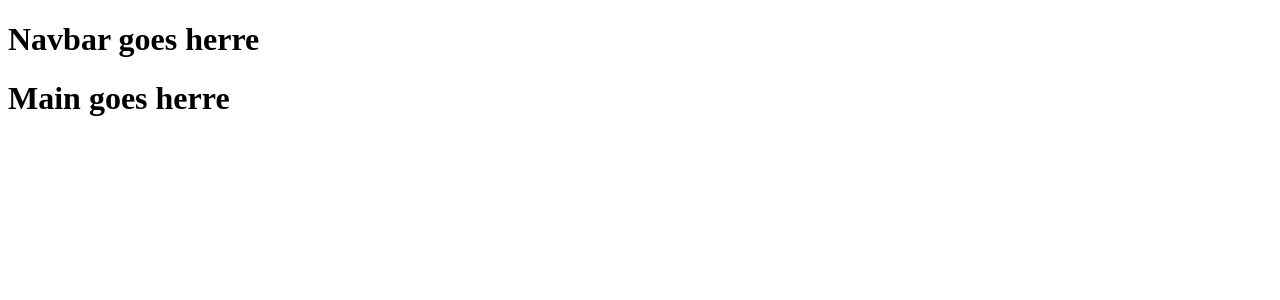
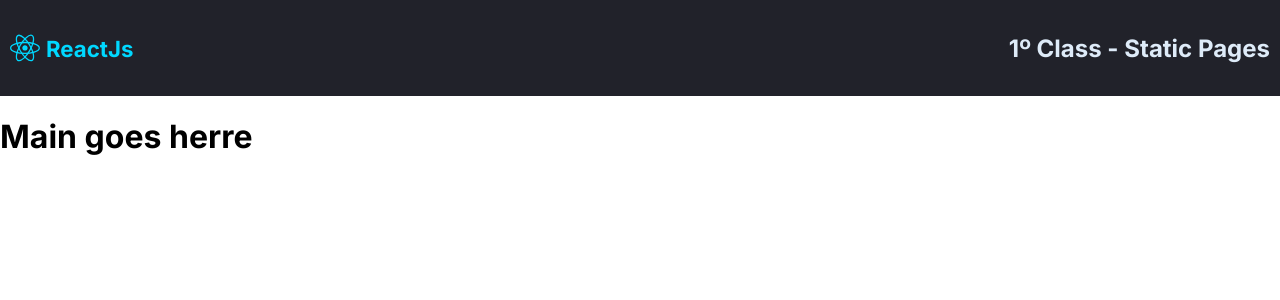
Before and after one commit to GaldinoRaphael/what-i-learn-so-far, a React (Create React App) app: page / in a window 1280 px wide. Shown: the top 300 px of the page. Built offline with nearby package versions, Linux system fonts and the light colour scheme.

Commit message:
feat: style navbar

```diff
--- a/public/index.html
+++ b/public/index.html
@@ -4,6 +4,7 @@
     <link rel="preconnect" href="https://fonts.googleapis.com">
     <link rel="preconnect" href="https://fonts.gstatic.com" crossorigin>
     <link href="https://fonts.googleapis.com/css2?family=Inter:wght@400;600;700&family=Roboto:wght@400;500;700&display=swap" rel="stylesheet">
+    <link rel="stylesheet" href="style.css">
   </head>
   <body>
     <div id="root"></div>
--- /dev/null
+++ b/public/style.css
@@ -0,0 +1,36 @@
+* {
+  box-sizing: border-box;
+  font-family: 'Inter';
+}
+
+body {
+  margin: 0;
+}
+
+.navbar {
+  display: flex;
+  padding: 0 10px;
+  align-items: center;
+  height: 96px;
+  justify-content: space-between;
+  background-color: #21222A;
+}
+
+.navbar > h2{
+  color: #DEEBF8;
+}
+
+.navbar-logo{
+  display: flex;
+  align-items: center;
+
+  gap: 6px;
+}
+.navbar-logo > img{
+  width: 30px
+}
+
+.navbar-logo > h1{
+  color: #00D8FF;
+  font-size: 22.25px;
+}
--- a/src/components/Navbar.js
+++ b/src/components/Navbar.js
@@ -1,7 +1,14 @@
 import React from 'react'
+import ReactLogo from '../imgs/reactjs-icon.svg';
 
 export default function Navbar(){
     return (
-        <h1>Navbar goes herre</h1>
+        <nav className='navbar'>
+            <div className='navbar-logo'>
+                <img src={ReactLogo} alt="reactjs logo"/>
+                <h1>ReactJs</h1>
+            </div>
+            <h2>1º Class - Static Pages</h2>
+        </nav>
     )
 }
--- a/src/index.css
+++ /dev/null
@@ -1,13 +0,0 @@
-body {
-  margin: 0;
-  font-family: -apple-system, BlinkMacSystemFont, 'Segoe UI', 'Roboto', 'Oxygen',
-    'Ubuntu', 'Cantarell', 'Fira Sans', 'Droid Sans', 'Helvetica Neue',
-    sans-serif;
-  -webkit-font-smoothing: antialiased;
-  -moz-osx-font-smoothing: grayscale;
-}
-
-code {
-  font-family: source-code-pro, Menlo, Monaco, Consolas, 'Courier New',
-    monospace;
-}
```
Also changed, not shown: src/imgs/reactjs-icon.svg (added).
